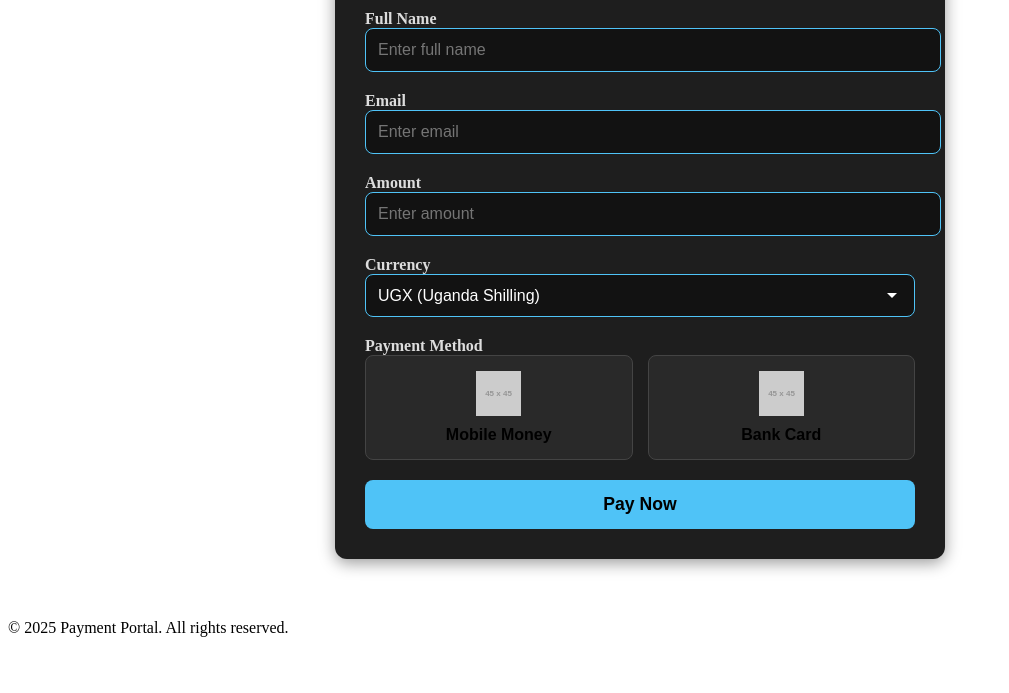
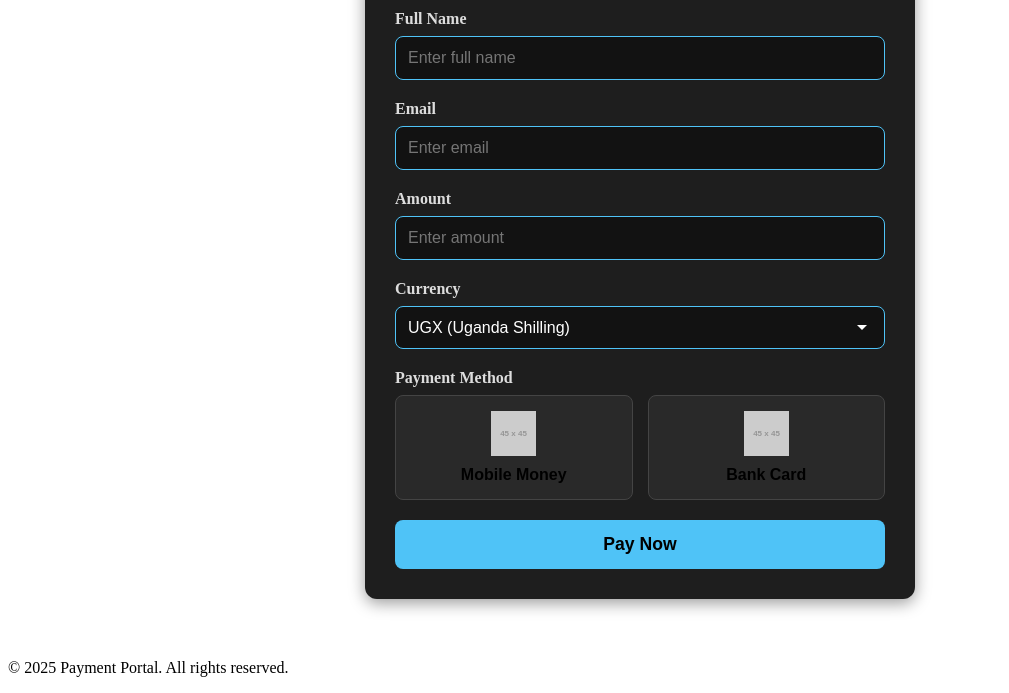
Before and after one commit to Izzonix/Neodynix, a plain HTML site: page payment.html in a window 1280 px wide. Shown: the part 179-872 px from the top of the page, without its empty margins (0-1009 px from the left). Before the commit the page ends 832 px from the top, so only its background shows below. Drawn offline with Linux system fonts and the light colour scheme; placeholder pictures from the web are drawn by us.

Commit message:
Enhance layout with box-sizing and width adjustments
Added box-sizing and width properties to various elements to ensure proper layout and prevent overflow.

```diff
--- a/styles/payment.css
+++ b/styles/payment.css
@@ -6,6 +6,7 @@
   border-radius: 12px;
   box-shadow: 0 4px 16px rgba(0, 0, 0, 0.4);
   text-align: center;
+  box-sizing: border-box; /* Ensure padding is included in width */
 }
 
 .payment-section h1 {
@@ -19,10 +20,12 @@
   display: flex;
   flex-direction: column;
   gap: 20px;
+  width: 100%; /* Ensure form stays within container */
 }
 
 .form-group {
   text-align: left;
+  width: 100%; /* Ensure form-group stays within bounds */
 }
 
 .form-group label {
@@ -30,6 +33,7 @@
   color: #ddd;
   margin-bottom: 8px;
   font-weight: 600;
+  display: block; /* Ensure label doesn't overflow */
 }
 
 .form-group input,
@@ -42,6 +46,7 @@
   background: #121212;
   color: #fff;
   transition: border-color 0.3s ease, box-shadow 0.3s ease;
+  box-sizing: border-box; /* Prevent overflow from padding */
 }
 
 .form-group select {
@@ -58,10 +63,20 @@
   box-shadow: 0 0 6px rgba(3, 169, 244, 0.5);
 }
 
+.country-options {
+  margin-top: 15px;
+  width: 100%; /* Ensure suboption dropdown stays within bounds */
+}
+
+.suboption-select {
+  margin-top: 8px;
+}
+
 .payment-options .options-grid {
   display: grid;
   grid-template-columns: repeat(auto-fit, minmax(120px, 1fr));
   gap: 15px;
+  width: 100%; /* Ensure grid stays within container */
 }
 
 .option-btn {
@@ -74,6 +89,8 @@
   cursor: pointer;
   border: 1px solid #444;
   transition: background 0.3s ease, transform 0.3s ease, border-color 0.3s ease;
+  width: 100%; /* Ensure buttons fit within grid */
+  box-sizing: border-box;
 }
 
 .option-btn.selected {
@@ -112,6 +129,8 @@
   border-radius: 8px;
   cursor: pointer;
   transition: background 0.3s ease, transform 0.3s ease;
+  width: 100%; /* Ensure button stays within container */
+  box-sizing: border-box;
 }
 
 .btn-pay:hover {
@@ -148,4 +167,4 @@
   .options-grid {
     grid-template-columns: 1fr;
   }
-  }
+}
```
